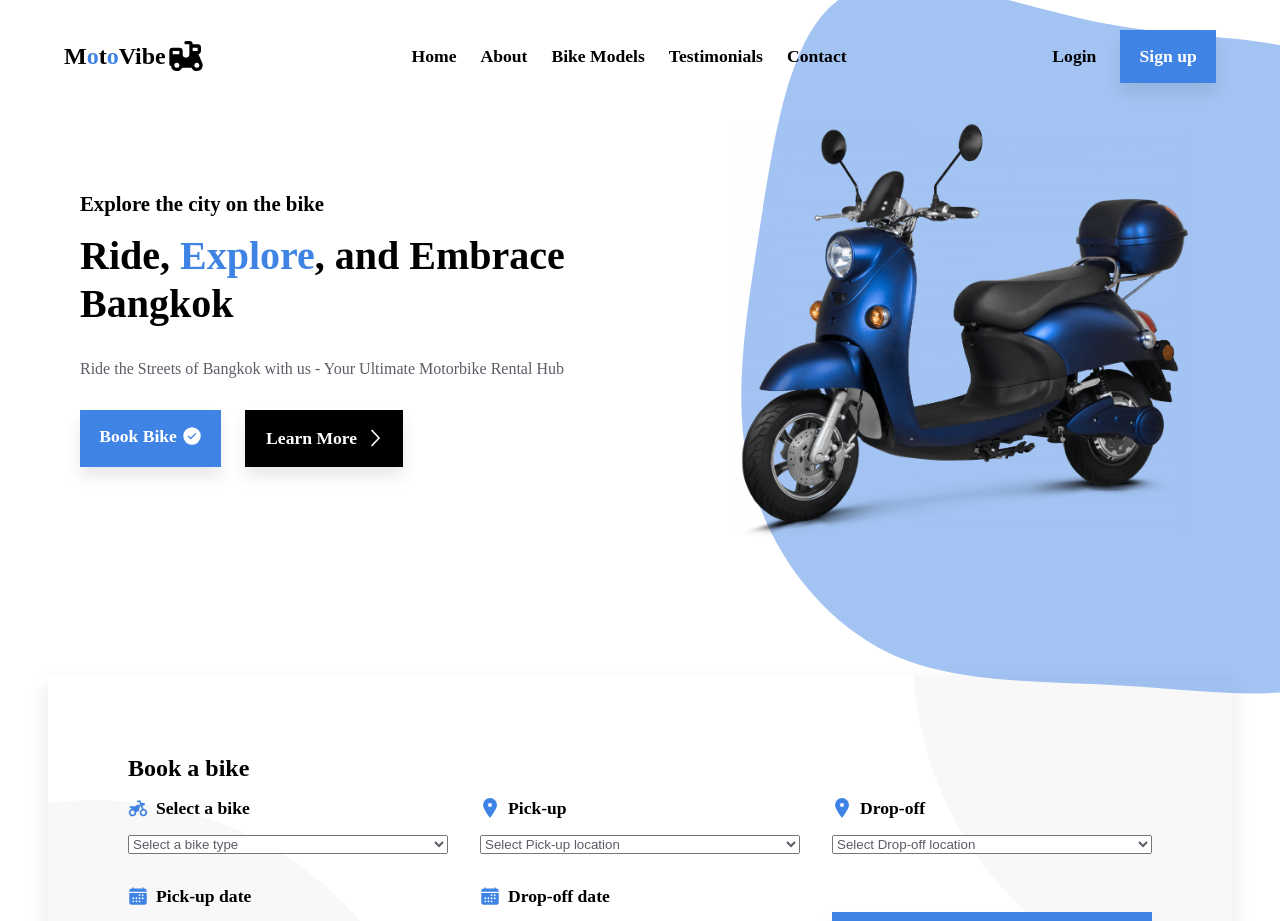
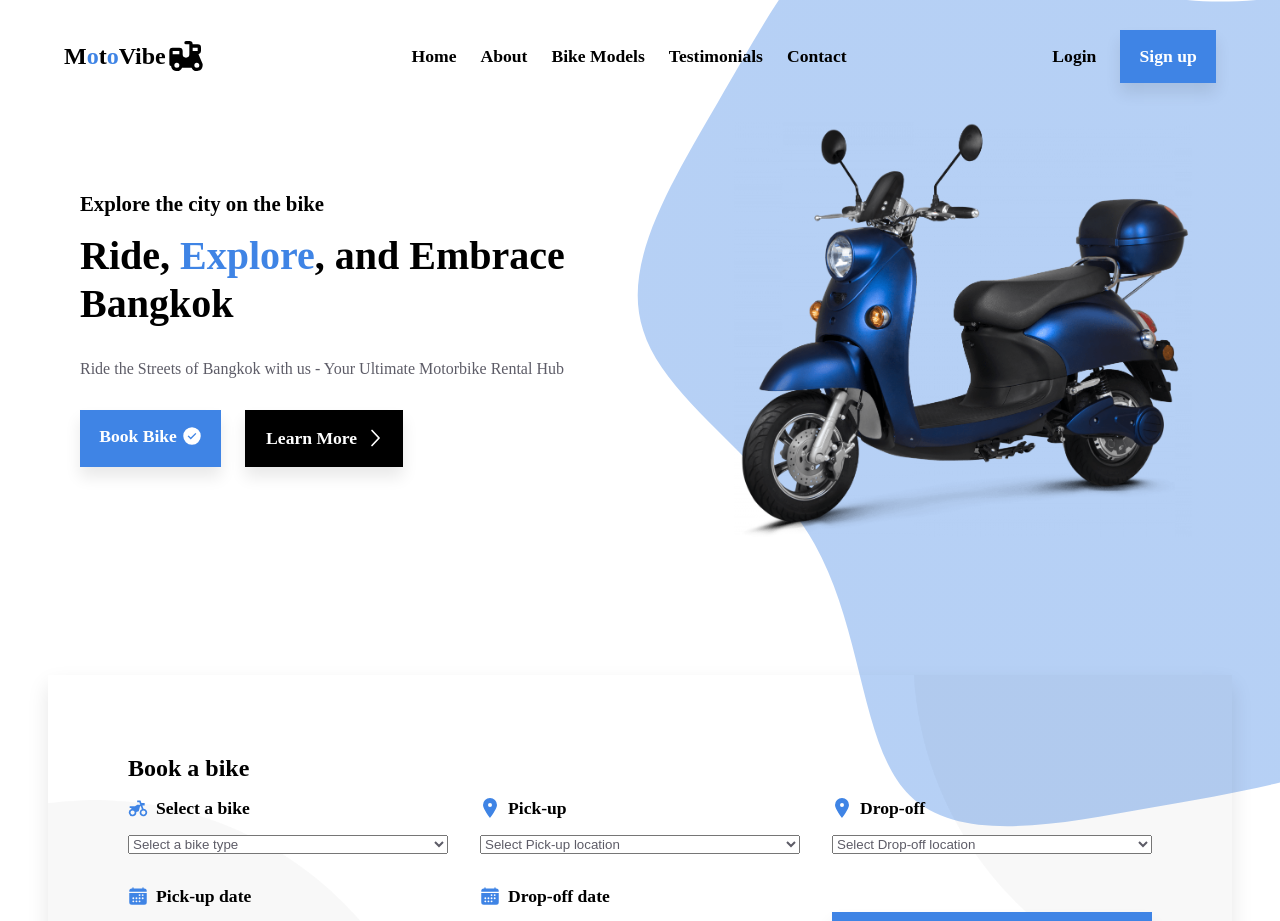
Before and after one commit to OnigiriKing/moto-vibe, a React (Create React App) app: page / in a window 1280 px wide. Shown: the top 921 px of the page. Built offline with nearby package versions, Linux system fonts and the light colour scheme.

Commit message:
Welcome screen shape bg added

```diff
--- a/src/styles/homeStyle/_homeStyle.scss
+++ b/src/styles/homeStyle/_homeStyle.scss
@@ -140,10 +140,10 @@
 
 .welcome-screen-bg {
   position: absolute;
-  z-index: 0;
-  width: 70rem;
-  top: -17rem;
-  right: -25rem;
+  z-index: 1;
+  width: 85rem;
+  top: -25rem;
+  right: -35rem;
 }
 
 //! request form
@@ -155,12 +155,15 @@
   justify-content: center;
   align-items: center;
   margin-bottom: 5rem;
+  position: relative;
 }
 
 .request-bg-color {
   background-image: url("../img/requestBg.png");
   background-repeat: no-repeat;
   background-size: cover;
+  position: relative;
+   z-index: 2;
 }
 
 .request-wrapper {
@@ -175,6 +178,8 @@
   box-shadow: 0 10px 20px 0 rgba(0, 0, 0, 0.1);
   display: flex;
   flex-direction: column;
+  position: relative;
+  z-index: 2;
 
   h2 {
     margin-bottom: 1rem;
@@ -785,7 +790,6 @@
   position: fixed;
   z-index: 4;
   top: 0;
-
 }
 
 .request-menu-screen {
@@ -884,7 +888,6 @@
         margin-bottom: 1.5rem;
         justify-content: center;
 
-
         b {
           color: $primColor;
         }
@@ -968,7 +971,6 @@
       @include button-style;
       cursor: pointer;
       font-size: $h3-size;
-
     }
   }
 }
--- a/src/svg/homeSvg.jsx
+++ b/src/svg/homeSvg.jsx
@@ -70,19 +70,19 @@ export function homeSvg(width) {
           <linearGradient id="sw-gradient" x1="0" x2="1" y1="1" y2="0">
             <stop
               id="stop1"
-              stopColor="rgba(63, 132, 229, 0.47843137254901963)"
+              stopColor="rgba(63, 132, 229, 0.3803921568627451)"
               offset="0%"
             ></stop>
             <stop
               id="stop2"
-              stopColor="rgba(63, 132, 229, 0.47843137254901963)"
+              stopColor="rgba(63, 132, 229, 0.3803921568627451)"
               offset="100%"
             ></stop>
           </linearGradient>
         </defs>
         <path
           fill="url(#sw-gradient)"
-          d="M19.4,-25.7C24.5,-22.9,27.8,-16.5,28.9,-10.1C30,-3.7,28.8,2.6,27.6,9.8C26.5,17,25.3,25.1,20.6,28.4C16,31.7,8,30.2,0.4,29.8C-7.3,29.3,-14.6,29.7,-20.6,26.9C-26.6,24,-31.3,17.9,-33,11.1C-34.7,4.3,-33.4,-3,-32.1,-11.5C-30.7,-19.9,-29.5,-29.3,-24.1,-32.1C-18.8,-34.8,-9.4,-30.9,-1.2,-29.3C7.1,-27.7,14.2,-28.5,19.4,-25.7Z"
+          d="M17,-26.1C23.2,-25.9,30.1,-23.7,32.8,-18.9C35.5,-14.2,34,-7.1,32.9,-0.7C31.7,5.8,30.9,11.6,28.5,16.8C26.1,22,22,26.5,17,29.2C12,32,6,32.9,-0.7,34.1C-7.4,35.3,-14.7,36.8,-18.4,33.2C-22,29.7,-21.8,21.1,-25.4,14.7C-29,8.4,-36.4,4.2,-38,-1C-39.7,-6.1,-35.7,-12.2,-32.1,-18.5C-28.4,-24.8,-25.1,-31.3,-19.9,-32C-14.6,-32.6,-7.3,-27.4,-0.9,-25.8C5.4,-24.2,10.9,-26.2,17,-26.1Z"
           width="100%"
           height="100%"
           transform="translate(50 50)"
```
Also changed, not shown: src/dist/style.css, 1 other file (tests, documents, lock files or other folders). Lines whose indentation alone changed are shown as unchanged.
